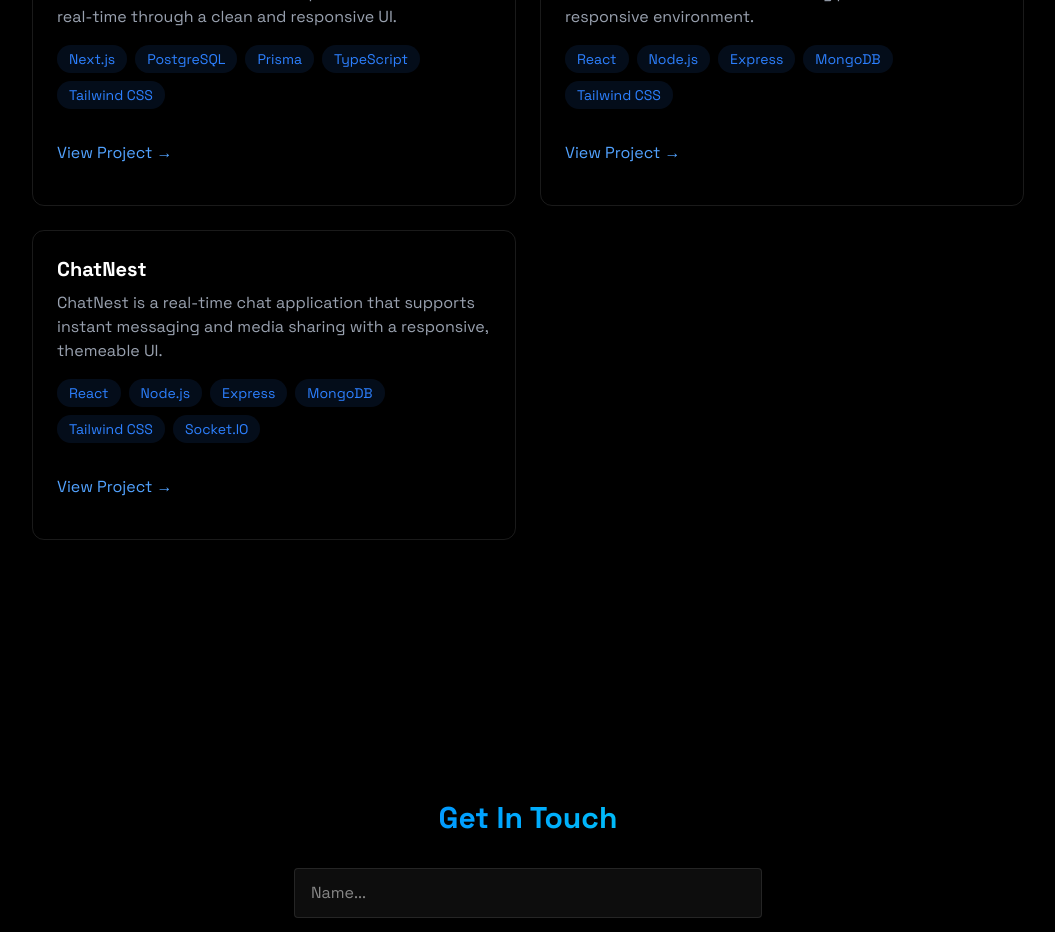
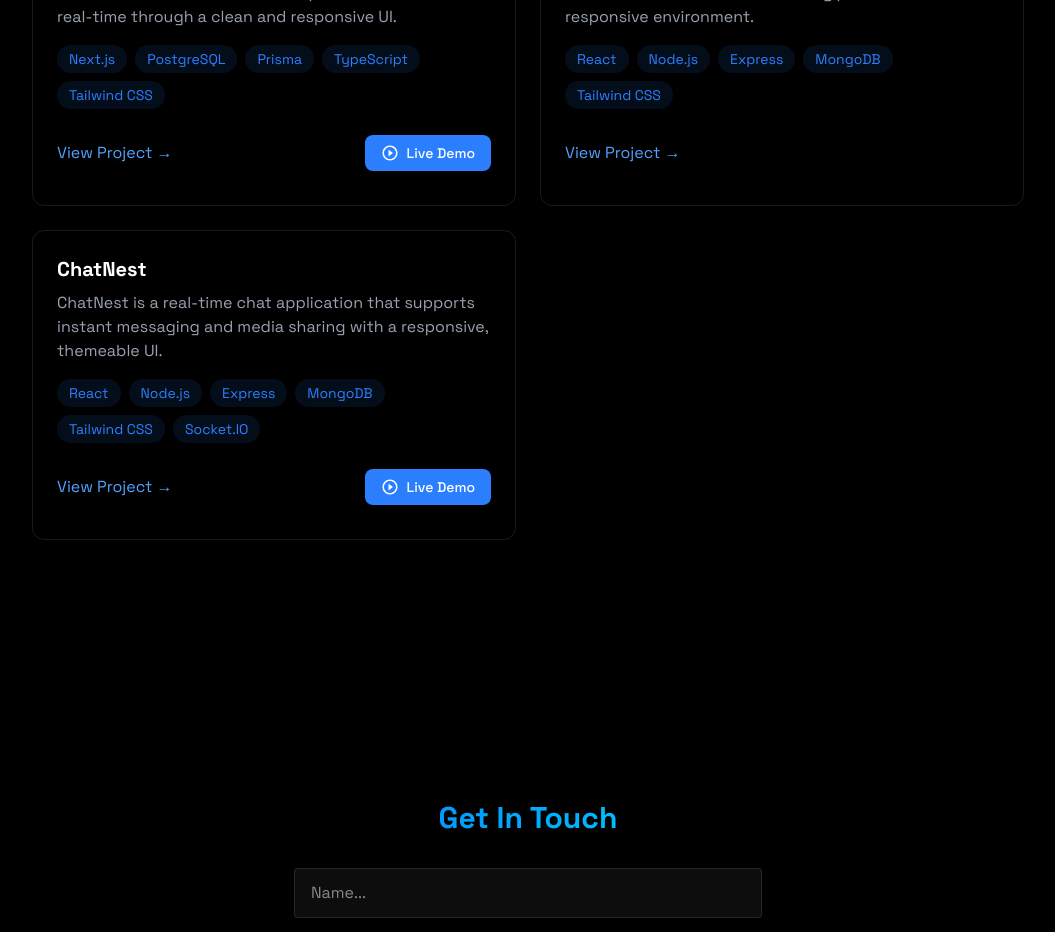
Before and after one commit to NishantRaj278/Portfolio, a React (Vite) app: page / in a window 1280 px wide. Shown: the part 2040-2972 px from the top of the page, without its empty margins (112-1167 px from the left). Built offline with nearby package versions, Linux system fonts and the light colour scheme.

Commit message:
added demo features

```diff
--- a/src/components/sections/Projects.jsx
+++ b/src/components/sections/Projects.jsx
@@ -1,4 +1,5 @@
 import { RevealOnScroll } from "../RevealOnScroll";
+import { MdOutlinePlayCircleOutline } from "react-icons/md";
 
 export const Projects = ({ isDarkMode }) => {
   return (
@@ -44,6 +45,15 @@ export const Projects = ({ isDarkMode }) => {
                 >
                   View Project →
                 </a>
+                <a
+                  href="https://socialure.vercel.app/" target="_blank"
+                  className="bg-blue-500 hover:bg-blue-600 text-white px-4 py-2 rounded-lg transition-all text-sm font-medium hover:shadow-lg hover:scale-105"
+                >
+                  <div className="flex items-center gap-2">
+                    <MdOutlinePlayCircleOutline className="inline-block text-lg" />
+                    <span>Live Demo</span>
+                  </div>
+                </a>
               </div>
             </div>
             <div
@@ -85,6 +95,7 @@ export const Projects = ({ isDarkMode }) => {
                 >
                   View Project →
                 </a>
+
               </div>
             </div>
 
@@ -129,6 +140,15 @@ export const Projects = ({ isDarkMode }) => {
                 >
                   View Project →
                 </a>
+                <a
+                  href="https://chat-nest-flax.vercel.app/" target="_blank"
+                  className="bg-blue-500 hover:bg-blue-600 text-white px-4 py-2 rounded-lg transition-all text-sm font-medium hover:shadow-lg hover:scale-105"
+                >
+                  <div className="flex items-center gap-2">
+                    <MdOutlinePlayCircleOutline className="inline-block text-lg" />
+                    <span>Live Demo</span>
+                  </div>
+                </a>
               </div>
             </div>
 
```
